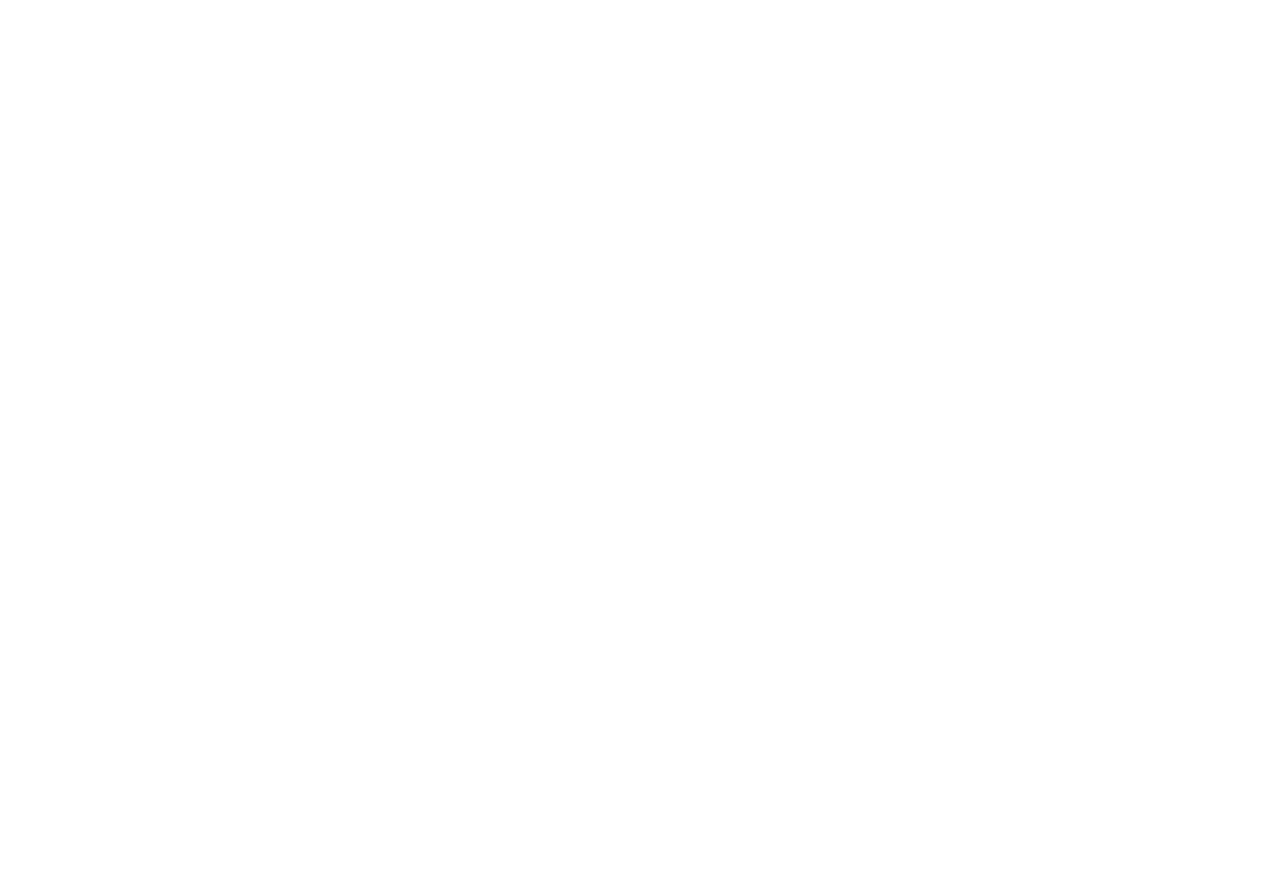
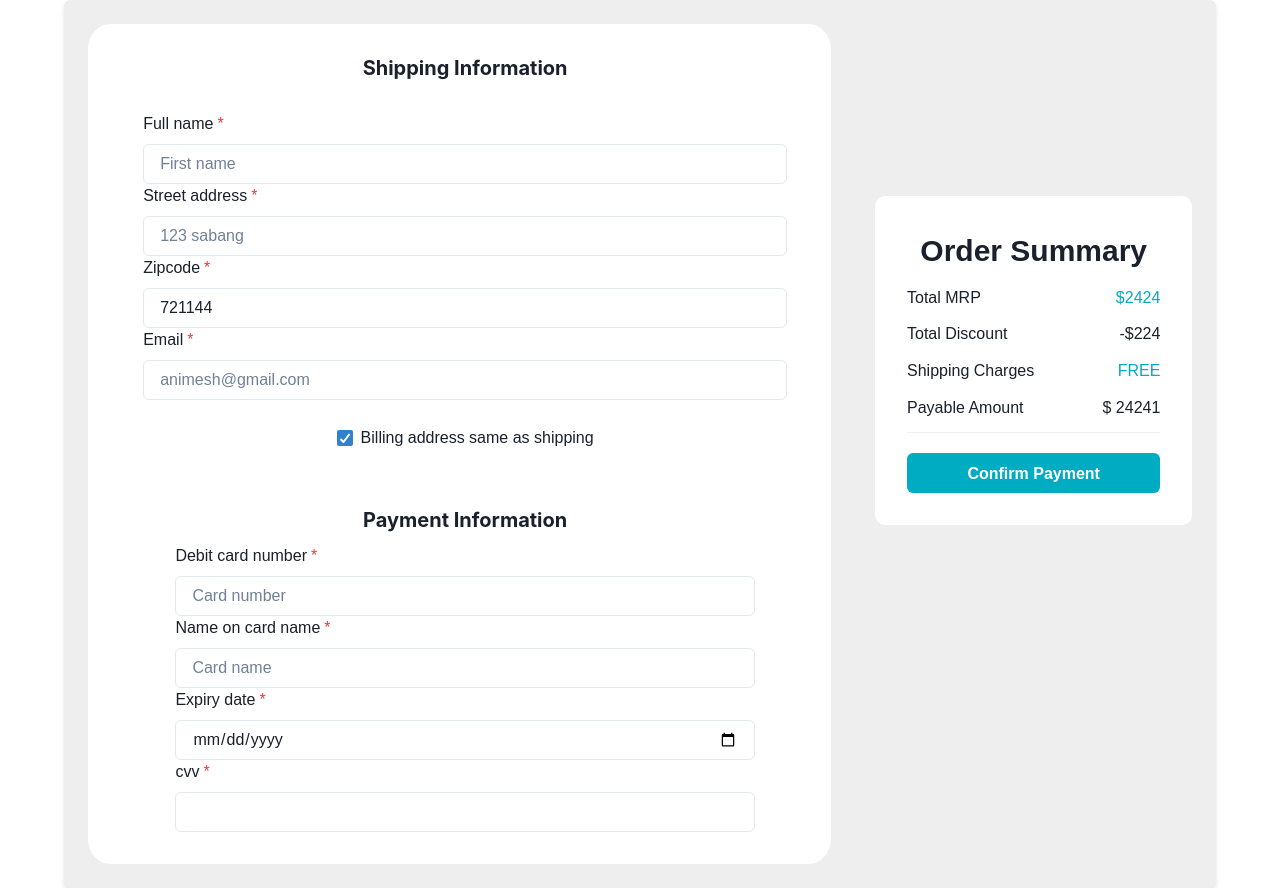
Before and after one commit to bharat24862486/defeated-interest-8343, a React (Create React App) app in the folder frontend/: page /payment in a window 1280 px wide. Before the commit this address had no page. Before the commit the page ends 800 px from the top, so only its background shows below. Built offline with nearby package versions, Linux system fonts and the light colour scheme.

Commit message:
payment page added

```diff
--- a/frontend/src/pages/CartPage.jsx
+++ b/frontend/src/pages/CartPage.jsx
@@ -38,9 +38,11 @@
     </VStack>
 
 </Center>:<>
-<Heading pb={'2%'} pt={'3%'} bg='#EEEEEE'>Shopping Cart</Heading>
+<Heading pb={'1%'} pt={'3%'} bg='#EEEEEE'>Cart Page</Heading>
         <Grid display={'flex'} justifyContent={['space-around','space-around','space-evenly']} bg='#EEEEEE' flexDirection={['column','column','row','row']} >
-            <Box w={['50%',"80%",'60%']} bg='white' ml={'auto'} mr='auto'>
+            <Box w={['50%',"80%",'60%']} bg='white' mb={'5%'} ml={'auto'} mr='auto'borderRadius={'10'} >
+                <Text fontSize={'20'} m={'2%'} display={'flex'} alignItems={'start'}>Shopping Cart ({cartItems.length} Items)</Text>
+                <Divider/>
                 {
           cartItems.map((ele)=>{
               return <Box key={ele.id}>
--- /dev/null
+++ b/frontend/src/pages/PaymentPage.jsx
@@ -0,0 +1,101 @@
+import React from 'react'
+import {
+    Box,
+    FormControl,
+    Input,
+    FormLabel,
+    Heading,
+    Button,
+    Checkbox,
+    Text,
+    Grid,
+    Divider
+  } from "@chakra-ui/react";
+//   import { TbDiscount2 } from 'react-icons/tb';
+// import { AiOutlineRight } from 'react-icons/ai';
+
+
+const PaymentPage = () => {
+
+  return (
+    <Box
+    w={'90%'}
+    boxShadow="md"
+    p="6"
+    rounded="md"
+    bg="#EEEEEE"
+    mt="8%"
+    mb={"8%"}
+    display={"flex"}
+    justifyContent={'space-around'}
+    flexDirection={["column", "column","column", "row"]}
+    m={"auto"}
+    gap={'4%'}
+  >
+    <Box bg={'white'}  w={["80%","80%","80%",'70%']}  borderRadius={'3%'} pr={'4%'} pl={'5%'} m={'auto'}>
+      <Box>
+        <FormControl isRequired>
+          <Heading size={"md"} m="5%">
+            Shipping Information
+          </Heading>
+          <FormLabel>Full name</FormLabel>
+          <Input placeholder="First name" type={"text"}  />
+
+          <FormLabel>Street address</FormLabel>
+          <Input placeholder="123 sabang" type={"text"}  />
+          <FormLabel>Zipcode</FormLabel>
+          <Input   type={"number"} value={721144} />
+          <FormLabel>Email</FormLabel>
+          <Input placeholder="animesh@gmail.com" type={"email"}  />
+          <Checkbox defaultChecked m={"4%"}>
+            Billing address same as shipping
+          </Checkbox>
+        </FormControl>
+      </Box>
+      <Box m={"5%"}>
+        <FormControl isRequired>
+          <Heading mb='2%' size={"md"}>Payment Information</Heading>
+          <FormLabel>Debit card number</FormLabel>
+          <Input placeholder="Card number" type={"number"} />
+          <FormLabel>Name on card name</FormLabel>
+          <Input placeholder="Card name" type={"text"}/>
+          <FormLabel>Expiry date</FormLabel>
+          <Input placeholder="Phone number" type={"date"}  />
+          <FormLabel>cvv</FormLabel>
+          <Input  type={"number"}  />
+        </FormControl>
+      </Box>
+    </Box>
+    <Box w={["70%","70%","70%",'30%']} alignSelf={'center'} mt={'5%'}>
+                <Grid gap={'3%'} mb={'70%'}>
+                    <Box bg='white' w={'100%'} h='auto' p={'10%'} borderRadius={'10'}>
+                        <Text fontSize={'30'}fontWeight={'bold'}>Order Summary</Text>
+                        <Box mt='5%' display={'flex'} justifyContent={'space-between'}>
+                            <Text>Total MRP</Text>
+                            <Text color='#00ACC1'>$2424</Text>
+                        </Box>
+                        <Box mt='5%' display={'flex'} justifyContent={'space-between'}>
+                            <Text>Total Discount</Text>
+                            <Text>-$224</Text>
+                        </Box>
+                        <Box mt='5%' display={'flex'} justifyContent={'space-between'}>
+                            <Text>Shipping Charges</Text>
+                            <Text color="#00ACC1">FREE</Text>
+                        </Box>
+                        <Box mt='5%' display={'flex'} justifyContent={'space-between'}>
+                            <Text as='bold'>Payable Amount</Text>
+                            <Text as='bold'>$ 24241</Text>
+                        </Box>
+                        <Divider mt='5%' fontWeight={'bold'}/>
+                        <Button w='100%' mt="8%"  pl={'20%'} pr={'20%'} as='bold' color='white' bg='#00ACC1' _hover={{bg:"#0097A7"}}>
+                            Confirm Payment
+                        </Button>
+
+                    </Box>
+                </Grid>
+            </Box>
+  </Box>
+  )
+}
+
+export default PaymentPage
--- a/frontend/src/pages/SingleCartItem.jsx
+++ b/frontend/src/pages/SingleCartItem.jsx
@@ -1,21 +1,27 @@
-import { Box, Button, Center, Divider, Flex, Image, Select, Text } from '@chakra-ui/react'
+import { Box, Button, Center, Flex, Image, Text, VStack } from '@chakra-ui/react'
 import React from 'react'
 import { DeleteIcon } from '@chakra-ui/icons'
 
 const SingleCartItem=({img,name,quantity,price})=>{
     return (
         <Flex m='15px' justifyContent={'space-between'}  gap={'10px'}>
-            <Box display={'flex'} gap={'15px'} justifyContent={'space-between'} >
+            <Box w={'15%'} display={'flex'} gap={'15px'} justifyContent={'space-between'} >
                 <Image src={img} alt='image'  border={'1px solid #E0E0E0'} p='10px' borderRadius={'5px'}/>
-                <Text w={'60%'} display={'flex'} alignItems={'center'} fontWeight={'500'}>{name}
-                </Text>
-                <Text display={'flex'}  alignItems={'center'} fontWeight={'800'}>₹{price}</Text>
             </Box>
-            <Center>
-                <Button>-</Button>
-                <Text>{quantity}</Text>
-                <Button>+</Button>
-            </Center>
+            <VStack display={'flex'}  w={['70%']}>
+                <Text display={'flex'} pl={'3%'} textAlign={'start'} fontWeight={'500'}>{name}</Text>
+                <Text display={'flex'} w={'100%'} pl={'5%'} textAlign={'start'} fontWeight={'550'}>₹{price}</Text>
+            <Flex display={'flex'}  w={'100%'} gap={'2'}>
+                <Center pl={'3%'} gap={'2'}>
+                    <Button size={'sm'} bg={'#F5F5F5'} _hover={{bg:'#F5F5F5'}}>-</Button>
+                    <Text color={'#05a1b6'}>{quantity}</Text>
+                    <Button size={'sm'} bg={'#F5F5F5'} _hover={{bg:'#F5F5F5'}}>+</Button>
+                </Center>
+            </Flex>
+            </VStack>
+            <Button m={'auto'} bg={'white'} _hover={{bg:'white'}}>
+                <DeleteIcon color={'red.400'} boxSize={'6'} _hover={{color:'red.600'}}/>
+            </Button>
 
         </Flex>
       )
--- a/frontend/src/routes/MainRoutes.jsx
+++ b/frontend/src/routes/MainRoutes.jsx
@@ -1,12 +1,16 @@
 import {Routes,Route} from "react-router-dom"
 import Product from "../pages/Product"
 import SingleProduct from "../pages/SingleProduct"
+import CartPage from "../pages/CartPage"
+import PaymentPage from "../pages/PaymentPage"
 
 function MainRoutes(){
     return(
         <Routes>
             <Route path="/product" element={<Product/>}/>
             <Route path="/product/:id" element={<SingleProduct/>}/>
+            <Route path="/cart" element={<CartPage/>}/>
+            <Route path="/payment" element={<PaymentPage/>}/>
         </Routes>
     )
 }
```
